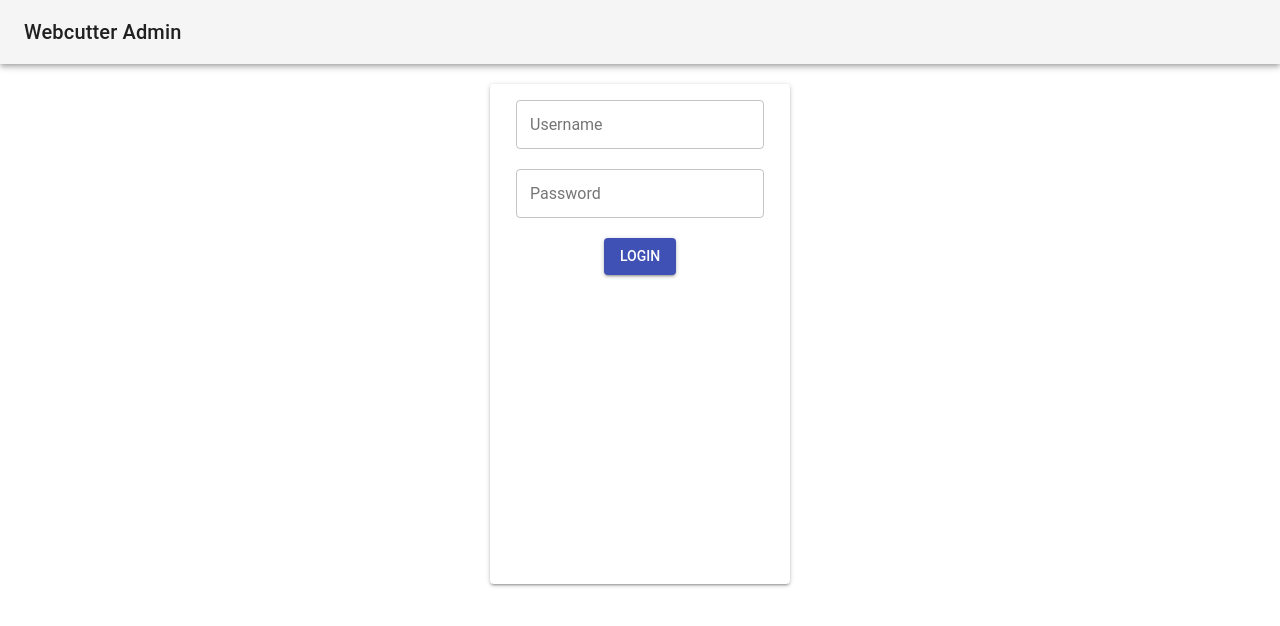
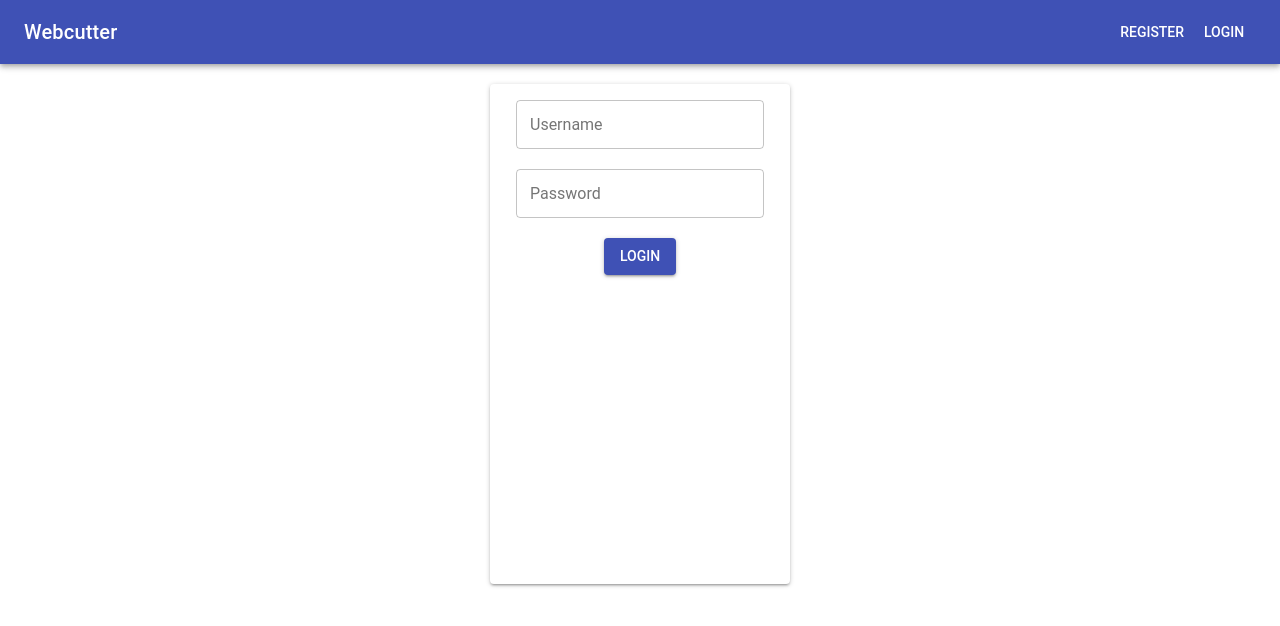
Before and after one commit to HumbleNarcissus/WebCutter-React, a React (Create React App) app: page /login in a window 1280 px wide. Shown: the top 626 px of the page. Built offline with nearby package versions, Linux system fonts and the light colour scheme.

Commit message:
Change navbar depending on guest or active  user

```diff
--- a/src/Components/Layout/Navbar.tsx
+++ b/src/Components/Layout/Navbar.tsx
@@ -1,36 +1,46 @@
-import React from 'react';
-import PropTypes from 'prop-types';
+import React, { Component } from 'react';
+import { connect } from 'react-redux';
 import { withStyles, WithStyles } from '@material-ui/core/styles';
-import AppBar from '@material-ui/core/AppBar';
-import Toolbar from '@material-ui/core/Toolbar';
-import Typography from '@material-ui/core/Typography';
+import NavbarLoggedIn from './NavbarLoggedIn';
+import NavbarGuest from './NavbarGuest';
 
 const styles = {
   root: {
     flexGrow: 1,
   },
+  grow: {
+    flexGrow: 1,
+  },
+  menuButton: {
+    marginLeft: -12,
+    marginRight: 20,
+  },
 };
 
-export interface Props extends WithStyles<typeof styles> {}
-
-function Navbar(props: Props) {
-  const { classes } = props;
-
-  return (
-    <div className={classes.root}>
-      <AppBar position="static" color="default">
-        <Toolbar>
-          <Typography variant="h6" color="inherit">
-            Webcutter Admin
-          </Typography>
-        </Toolbar>
-      </AppBar>
-    </div>
-  );
+export interface Props extends WithStyles<typeof styles> {
+  auth: any;
 }
 
-Navbar.propTypes = {
-  classes: PropTypes.object.isRequired,
-} as any;
+class Navbar extends Component<Props, {}> {
+  constructor(props: Props) {
+    super(props);
+  }
 
-export default withStyles(styles)(Navbar);
+  render() {
+    const { isAuthenticated } = this.props.auth;
+
+    return (
+      <div>
+        { isAuthenticated ? <NavbarLoggedIn /> : <NavbarGuest /> }
+      </div>
+    );
+  }
+}
+
+const mapStateToProps = (state: any) => ({
+  auth: state.auth
+});
+
+const styledComponent = withStyles(styles)(Navbar);
+
+export default connect(mapStateToProps, {})(styledComponent);
--- /dev/null
+++ b/src/Components/Layout/NavbarGuest.tsx
@@ -0,0 +1,41 @@
+import React from 'react';
+import AppBar from '@material-ui/core/AppBar';
+import Toolbar from '@material-ui/core/Toolbar';
+import Typography from '@material-ui/core/Typography';
+import Button from '@material-ui/core/Button';
+import { withStyles, WithStyles } from '@material-ui/core/styles';
+
+const styles = {
+    root: {
+      flexGrow: 1,
+    },
+    grow: {
+      flexGrow: 1,
+    },
+    menuButton: {
+      marginLeft: -12,
+      marginRight: 20,
+    },
+};
+
+export interface Props extends WithStyles<typeof styles> {}
+
+const NavbarGuest = (props: Props) => {
+    const { classes } = props;
+
+    return (
+        <div className="container">
+            <AppBar position="static">
+                <Toolbar>
+                <Typography variant="h6" color="inherit" className={classes.grow}>
+                    Webcutter
+                </Typography>
+                <Button color="inherit">Register</Button>
+                <Button color="inherit">Login</Button>
+                </Toolbar>
+            </AppBar>
+        </div>
+    )
+}
+
+export default withStyles(styles)(NavbarGuest);
--- /dev/null
+++ b/src/Components/Layout/NavbarLoggedIn.tsx
@@ -0,0 +1,40 @@
+import React from 'react';
+import AppBar from '@material-ui/core/AppBar';
+import Toolbar from '@material-ui/core/Toolbar';
+import Typography from '@material-ui/core/Typography';
+import Button from '@material-ui/core/Button';
+import { withStyles, WithStyles } from '@material-ui/core/styles';
+
+const styles = {
+    root: {
+      flexGrow: 1,
+    },
+    grow: {
+      flexGrow: 1,
+    },
+    menuButton: {
+      marginLeft: -12,
+      marginRight: 20,
+    },
+};
+
+export interface Props extends WithStyles<typeof styles> {}
+
+const NavbarLoggedIn = (props: Props) => {
+    const { classes } = props;
+
+    return (
+        <div className="container">
+            <AppBar position="static">
+                <Toolbar>
+                <Typography variant="h6" color="inherit" className={classes.grow}>
+                    Webcutter
+                </Typography>
+                <Button color="inherit">Sign out</Button>
+                </Toolbar>
+            </AppBar>
+        </div>
+    )
+}
+
+export default withStyles(styles)(NavbarLoggedIn);
--- a/src/reducers/authReducer.ts
+++ b/src/reducers/authReducer.ts
@@ -8,6 +8,7 @@ const initialState = {
 };
 
 export default (state = initialState, action: SetAction) => {
+    console.log('action', action.payload)
     switch (action.type) {
         case SET_USER:
             return {
```
